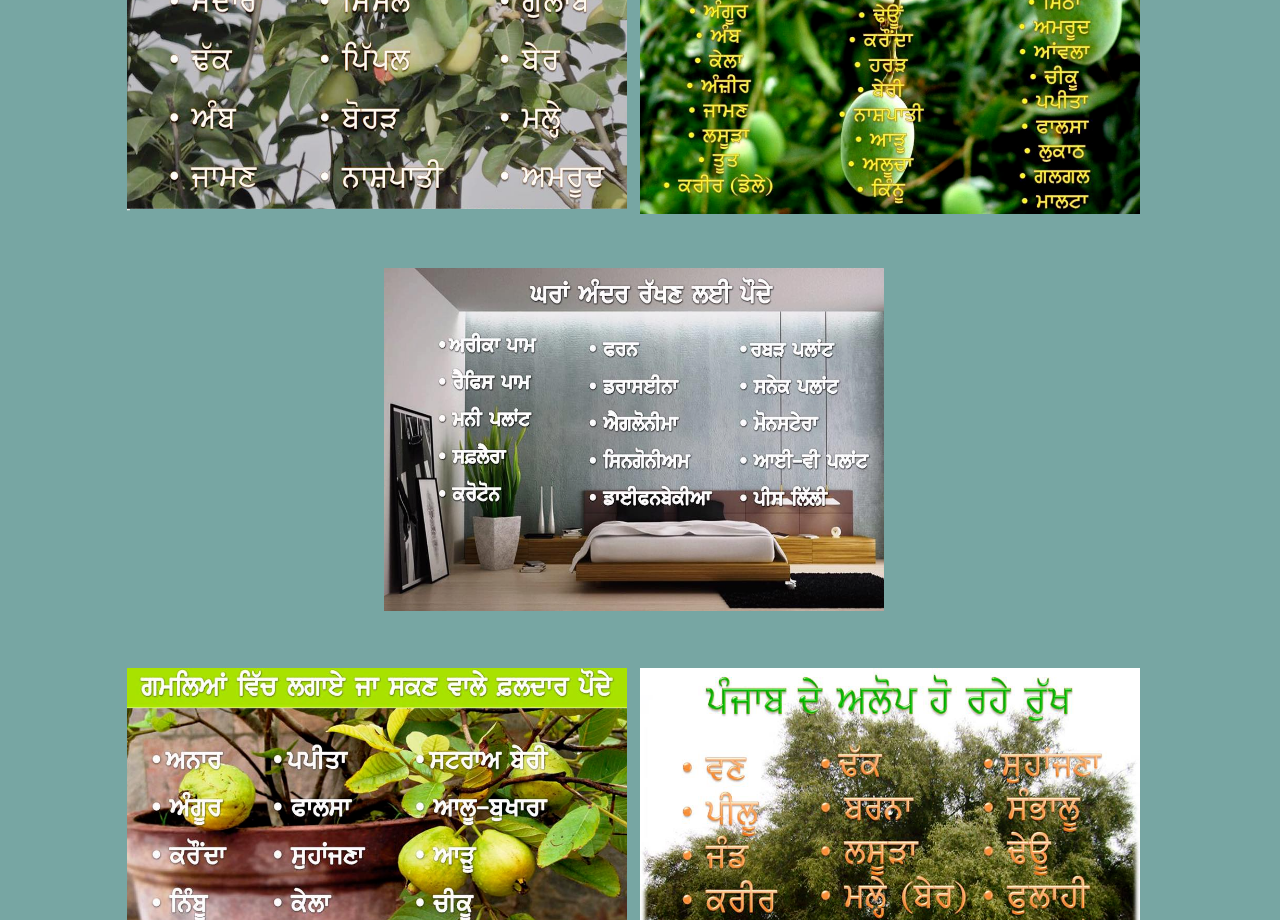
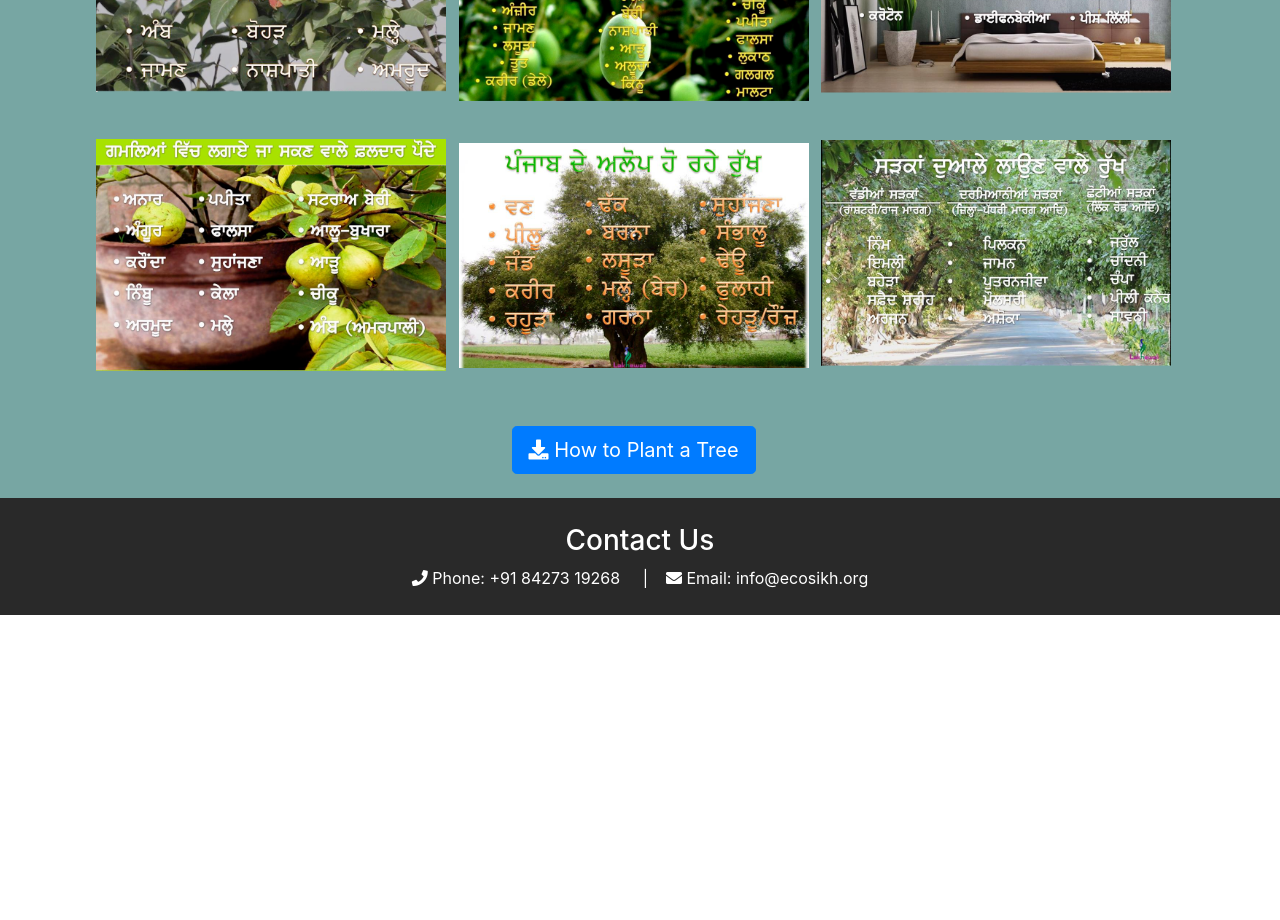
Before and after one commit to ivesingh93/gurunanak550-react, a React (Create React App) app: page / in a window 1280 px wide. Shown: the part 1880-2800 px from the top of the page. After the commit the page ends 2495 px from the top, so only its background shows below. Built offline with nearby package versions, Linux system fonts and the light colour scheme.

Commit message:
Fixed Contact Us and Gallery components

```diff
--- a/src/components/Gallery/Gallery.css
+++ b/src/components/Gallery/Gallery.css
@@ -1,22 +1,14 @@
-.contact-us {
-    padding: 250px 20px;
-    position: relative;
-    background: #f7f7f7;
-    box-sizing: border-box;
-}
-
-.wrap {
-    max-width: 1200px;
-    margin: 0 auto;
-    text-align: center;
-}
-
 .gallery{
     text-align: center;
     padding-top: 5%;
-    font-family: Open Sans;
-    font-weight: 500;
-    color: #4d4d4d;
+}
+
+.gallery-img{
+    width: 100%;
+    max-width: 350px;
+    height: auto;
+    width: 500;
+    height: 400;
 }
 
 a{
--- a/src/components/Gallery/Gallery.js
+++ b/src/components/Gallery/Gallery.js
@@ -13,25 +13,25 @@ const contact_us = () => (
         <div className="row">
             <div className="col-md-12">
                 <div className="gallery">
-                    <h1>Gallery</h1><br></br>
+                    <h2>Gallery</h2><br></br>
                     <a target="_blank" href={trees_info_1}>
-                        <img src={trees_info_1} alt="Cinque Terre"width="500" height="400" />
+                        <img src={trees_info_1} className="gallery-img" />
                     </a>
                     <a target="_blank" href={trees_info_2}>
-                        <img src={trees_info_2} alt="Cinque Terre"width="500" height="400" />
+                        <img src={trees_info_2} className="gallery-img" />
                     </a>
                     <a target="_blank" href={trees_info_3}>
-                        <img src={trees_info_3} alt="Cinque Terre"width="500" height="400" />
+                        <img src={trees_info_3} className="gallery-img" />
                     </a>
                     <br></br>
                     <a target="_blank" href={trees_info_4}>
-                        <img src={trees_info_4} alt="Cinque Terre"width="500" height="400" />
+                        <img src={trees_info_4} className="gallery-img" />
                     </a>
                     <a target="_blank" href={trees_info_5}>
-                        <img src={trees_info_5} alt="Cinque Terre"width="500" height="400" />
+                        <img src={trees_info_5} className="gallery-img" />
                     </a>
                     <a target="_blank" href={trees_info_6}>
-                        <img src={trees_info_6} alt="Cinque Terre"width="500" height="400" />
+                        <img src={trees_info_6} className="gallery-img" />
                     </a>
                     <br></br>
                     <br></br>
--- a/src/components/Parallax/Parallax.css
+++ b/src/components/Parallax/Parallax.css
@@ -109,14 +109,14 @@
   width: 66.6666666667%;
 }
 
-h3 {
-  letter-spacing: 5px;
+
+h1 {
+  letter-spacing: 1px;
   text-transform: uppercase;
-  font: 20px "Lato", sans-serif;
   color: #111;
 }
 
-h1 {
+h2 {
   letter-spacing: 1px;
   text-transform: uppercase;
   color: #111;
--- a/src/components/Parallax/Parallax.js
+++ b/src/components/Parallax/Parallax.js
@@ -55,9 +55,14 @@ const parallax = () => (
             <Gallery/>
 
         </div>
-        <div style={{color: '#fff', backgroundColor: '#292929', alignItems: 'center', padding: '2vw 2vw', justifyContent: 'center' }}>
-            <h3 style={{textAlign:'center', color: 'white', fontSize: '1vw'}}>Contact Us</h3>
-            <p style={{fontSize: '1vw', color: 'white'}}>EcoSikh is a response from the Sikh community to the threats of climate change and the deterioration of the natural environment. Our organization arose as part of the Long Term Plans for Generational Change programme initiated in 2009 by the United Nations Development Programme (UNDP) and the Alliance of Religions and Conservation, UK (ARC) to help the world’s major religious traditions create long-term plan to improve their relationship with the environment and to guide their investment towards environmental protection.</p>
+        <div style={{color: '#fff', backgroundColor: '#292929', alignItems: 'center', padding: '2vw 2vw', justifyContent: 'center', textAlign: 'center' }}>
+            <h3 style={{color: 'white'}}>Contact Us</h3>
+            <div>
+                <i class="fas fa-phone"></i> Phone: +91 84273 19268
+                &nbsp; &nbsp; | &nbsp; &nbsp;
+                <i class="fas fa-envelope"></i> Email: info@ecosikh.org
+            </div>
+
         </div>
 
 
```
